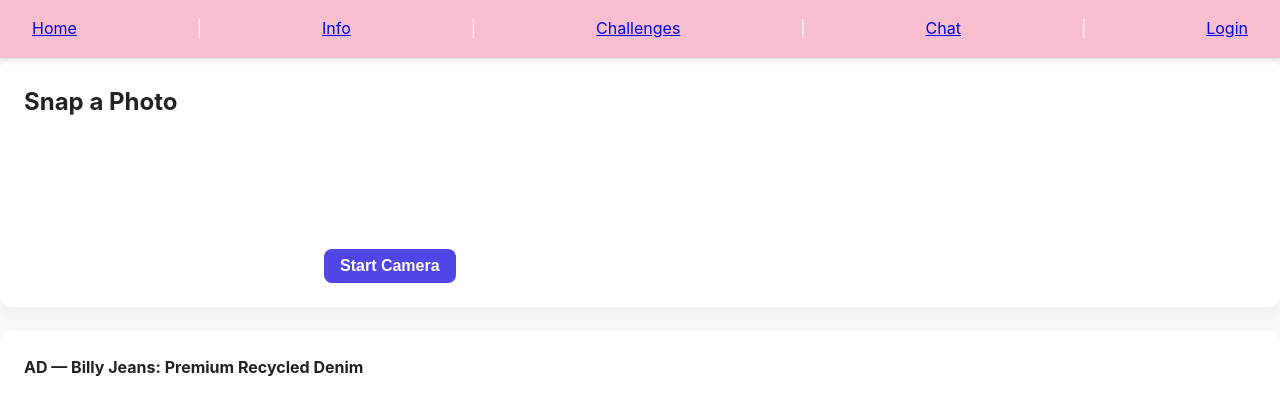
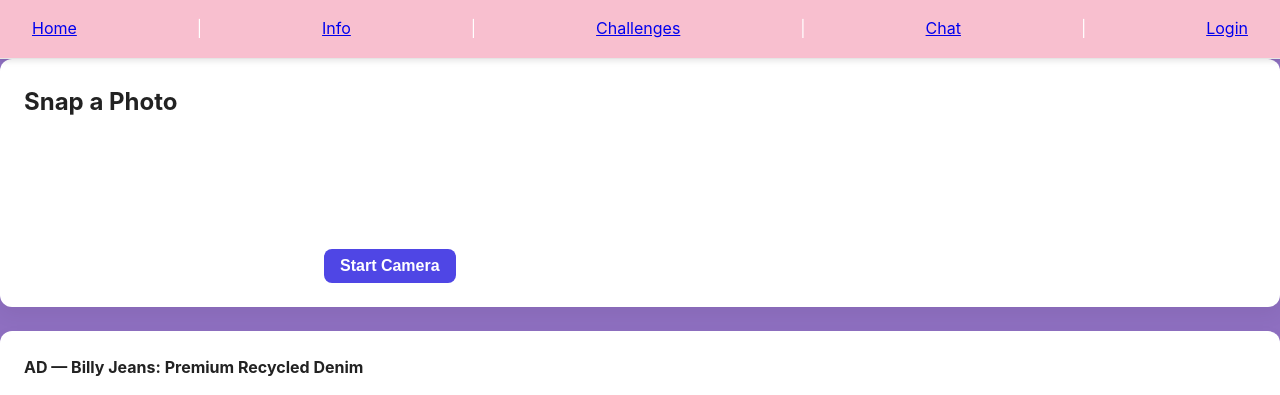
Before and after one commit to Preksh2102/SnapImapct, a React app: page / in a window 1280 px wide. Shown: the top 395 px of the page. Built offline with nearby package versions, Linux system fonts and the light colour scheme; some packages are replaced by stand-ins of ours.

Commit message:
Update index.css

```diff
--- a/src/index.css
+++ b/src/index.css
@@ -8,7 +8,7 @@
 /* Base styling */
 body {
   font-family: 'Inter', 'Segoe UI', sans-serif;
-  background-color: #fafafa;
+  background-color: #8e6fc0;
   color: #222;
   line-height: 1.6;
 }
```
